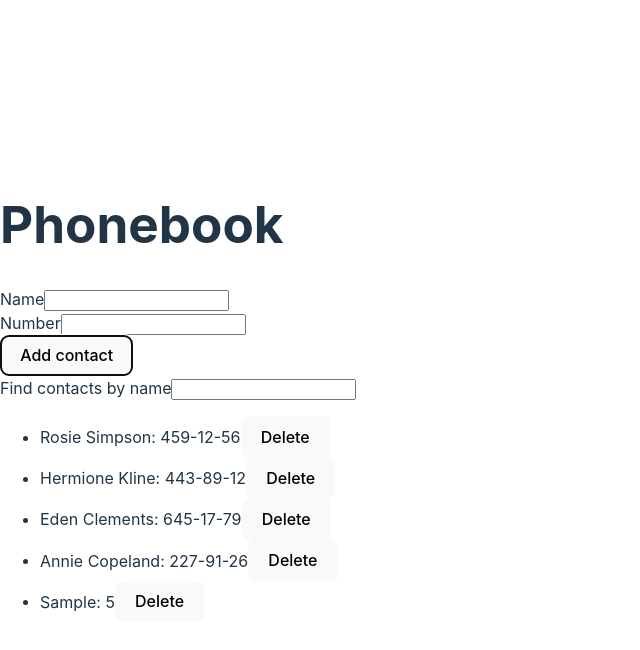
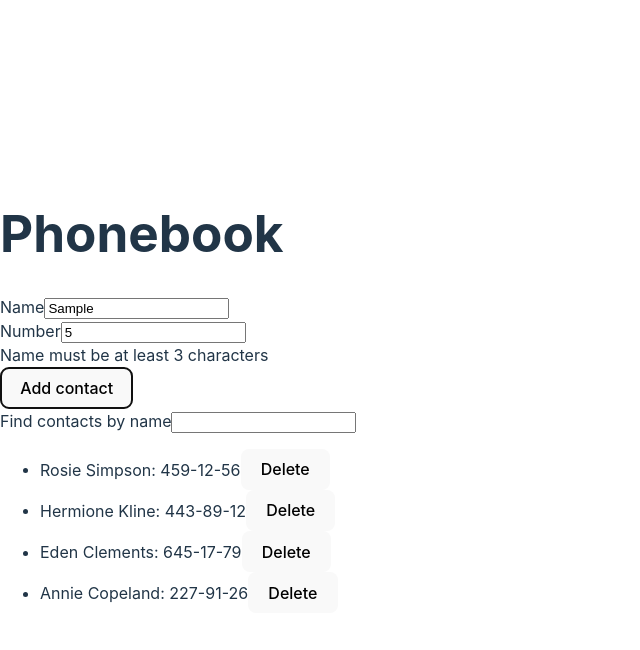
Before and after one commit to KaterynkaPet/goit-react-hw-03, a React (Vite) app: page / in a window 1280 px wide. Both pictures are taken after typing "Sample", "5" into the empty fields and a click on the button "Add contact". Shown: the top 650 px of the page, without its empty margins (0-640 px from the left). Built offline with nearby package versions, Linux system fonts and the light colour scheme.

Commit message:
finished step 4

```diff
--- a/package.json
+++ b/package.json
@@ -10,8 +10,10 @@
     "preview": "vite preview"
   },
   "dependencies": {
+    "formik": "^2.4.6",
     "react": "^18.2.0",
-    "react-dom": "^18.2.0"
+    "react-dom": "^18.2.0",
+    "yup": "^1.4.0"
   },
   "devDependencies": {
     "@types/react": "^18.2.66",
--- a/src/App.jsx
+++ b/src/App.jsx
@@ -1,19 +1,30 @@
-import { useState } from 'react'
+import { useEffect, useState } from 'react'
 import ContactForm from './components/contact_form/ContactForm'
 import SearchBox from './components/search_box/SearchBox'
 import ContactList from './components/contact_list/ContactList'
 import Contact from './contact/Contact'
-import contactList from './contactList.json'
+
 
 const App = () => {
-  const [contacts, setContacts] = useState(contactList);
+  const [contacts, setContacts] = useState(
+    JSON.parse(localStorage.getItem('contacts')) || [
+    { id: 'id-1', name: 'Rosie Simpson', number: '459-12-56' },
+    { id: 'id-2', name: 'Hermione Kline', number: '443-89-12' },
+    { id: 'id-3', name: 'Eden Clements', number: '645-17-79' },
+    { id: 'id-4', name: 'Annie Copeland', number: '227-91-26' },
+    ]);
+
   const [searchTerm, setSearchTerm] = useState('');
+
+  useEffect(() => {
+    localStorage.setItem('contacts', JSON.stringify(contacts));
+  }, [contacts]);
 
   const addContact = (contact) => {
     setContacts([...contacts, contact]);
   };
 
-  const deletContact = (id) => {
+  const deleteContact = (id) => {
     setContacts(contacts.filter(contact => contact.id !== id));
   };
 
@@ -29,7 +40,7 @@ const App = () => {
       <h1>Phonebook</h1>
       <ContactForm addContact={addContact} />
       <SearchBox filterContactsByName={filterContactsByName} />
-      <ContactList contacts={filteredContacts} deletContact={deletContact} />
+      <ContactList contacts={filteredContacts} deleteContact={deleteContact} />
     </div>
   )
 }
--- a/src/components/contact_form/ContactForm.jsx
+++ b/src/components/contact_form/ContactForm.jsx
@@ -1,42 +1,50 @@
-import { useState } from 'react';
+import { Formik, Form, Field, ErrorMessage } from 'formik';
+import * as Yup from 'yup';
 //import ContactForm from './ContactForm.module.css'
 
 const ContactForm = ({ addContact }) => {
-    const [name, setName] = useState('');
-    const [number, setNumber] = useState('');
-
-    const handleSubmit = (e) => {
-        e.preventDefault();
-        if (!name.trim() || !number.trim()) return;
-        addContact({ id: Date.now(), name, number });
-        setName('');
-        setNumber('');
+    const handleSubmit = (values, { resetForm }) => {
+        addContact({ id: Math.random().toString(), ...values });
+        resetForm();
     };
 
+    const validationSchema = Yup.object({
+        name: Yup.string()
+            .required('Required')
+            .min(3, 'Name must be at least 3 characters')
+            .max(50, 'Name must be less than 50 characters'),
+        number: Yup.string()
+            .required('Required')
+            .min(3, 'Name must be at least 3 characters')
+            .max(50, 'Name must be less than 50 characters'),
+    });
+
     return (
-        <form onSubmit={handleSubmit}>
-            <div>
-                <label htmlFor='nameInput'>Name</label>
-                <input
-                    type='text'
-                    name='Name'
-                    value={name}
-                    onChange={(e) => setName(e.target.value)}
-            />
-            </div>
+        <Formik
+            initialValues={{
+                name: "",
+                number: ""
+            }}
+            onSubmit={handleSubmit}
+            validationSchema={validationSchema}
+        >
+            <Form>
+                <div>
+                    <label htmlFor='name'>Name</label>
+                    <Field type='text' name='name' id='name' />
+                    <ErrorMessage name='name' component='div' />
+                </div>
 
-            <div>
-                <label htmlFor='numberInput'>Number</label>
-                <input
-                    type='number'
-                    name='Number'
-                    value={number}
-                    onChange={(e) => setNumber(e.target.value)}
-                />
-            </div>
+                <div>
+                    <label htmlFor='number'>Number</label>
+                    <Field type='number' name='number' id='number' />
+                    <ErrorMessage name='number' component='div' />
+                </div>
 
-            <button type='submit'>Add contact</button>
-        </form>
-    )
-}
+                <button type='submit'>Add contact</button>
+            </Form>
+        </Formik>
+
+    );
+};
 export default ContactForm;
--- a/src/components/search_box/SearchBox.jsx
+++ b/src/components/search_box/SearchBox.jsx
@@ -1,5 +1,5 @@
 //import SearchBox from './SearchBox.module.css'
-import { useState } from "react";
+import { useId, useState } from "react";
 
 const SearchBox = ({ filterContactsByName }) => {
     const [searchTerm, setSearchTerm] = useState('');
@@ -9,12 +9,16 @@ const SearchBox = ({ filterContactsByName }) => {
         setSearchTerm(value);
         filterContactsByName(value);
     }
+
+    const fieldId = useId();
+
     return (
         <div>
-            <label htmlFor="searchInput">Find contacts by name</label>
+            <label htmlFor={`search-${fieldId}`}>Find contacts by name</label>
             <input
                 type='text'
-                id="searchInput"
+                name='search'
+                id={`search-${fieldId}`}
                 value={searchTerm}
                 onChange={handleChange}
             />
--- a/src/contactList.json
+++ /dev/null
@@ -1,14 +0,0 @@
-[
-  {"id": "id-1",
-  "name": "Rosie Simpson",
-  "number": "459-12-56"},
-  {"id": "id-2",
-  "name": "Hermione Kline",
-  "number": "443-89-12"},
-  {"id": "id-3",
-  "name": "Eden Clements",
-  "number": "645-17-79"},
-  {"id": "id-4",
-  "name": "Annie Copeland",
-  "number": "227-91-26"}
-]
```
Also changed, not shown: src/components/contact_form/ContactForm.module.css (+21 -0 lines), 1 other file (tests, documents, lock files or other folders).
